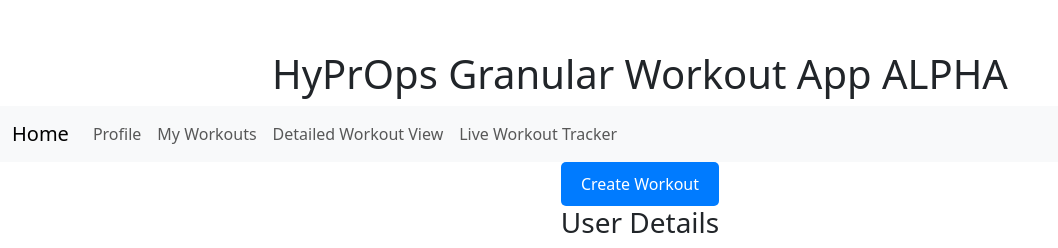
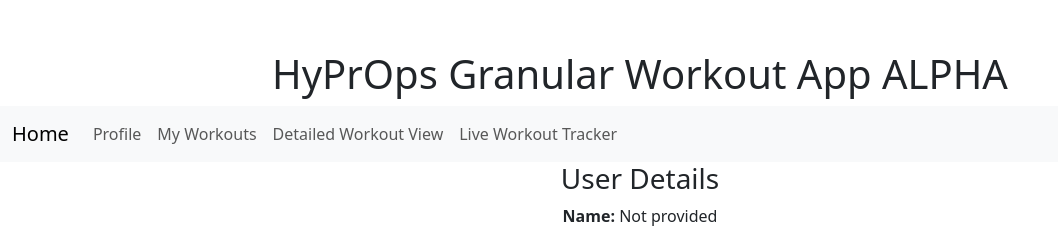
Before and after one commit to Dewi-Afoko/HyPrOps-Workout-Tracker, a React (Vite) app in the folder frontend/: page /profile in a window 1280 px wide. Shown: the top 248 px of the page, without its empty margins (0-1058 px from the left). Built offline with nearby package versions, Linux system fonts and the light colour scheme; no server answers.

Commit message:
tweaks to profile page

```diff
--- a/frontend/src/components/WorkoutLiveSetEdit.jsx
+++ b/frontend/src/components/WorkoutLiveSetEdit.jsx
@@ -43,7 +43,7 @@ const LiveSetEdit = ({ workoutId, setData, field, onUpdateSuccess }) => {
     };
 
     return (
-        <>
+
             <Form>
                 <Form.Group className="mb-3">
                     <Form.Label>Edit {field.replace("_", " ")}</Form.Label>
@@ -58,7 +58,7 @@ const LiveSetEdit = ({ workoutId, setData, field, onUpdateSuccess }) => {
                     Save Changes
                 </Button>
             </Form>
-        </>
+
     );
 };
 
--- a/frontend/src/pages/Dashboard/UserProfile.jsx
+++ b/frontend/src/pages/Dashboard/UserProfile.jsx
@@ -1,4 +1,4 @@
-import CreateWorkout from "../../components/WorkoutCreate";
+
 import UserUpdateDetails from "../../components/UserUpdateDetails";
 import WorkoutsFeed from "../../components/WorkoutsFeed";
 
@@ -9,7 +9,7 @@ export function Dashboard() {
 return (
     <div>
 
-            <CreateWorkout/>
+
             <UserUpdateDetails/>
             <WorkoutsFeed/>
 
```
